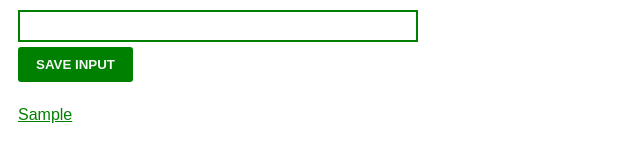
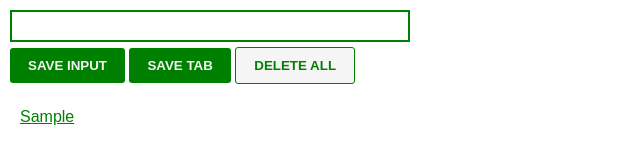
Before and after one commit to dudamdev/javascript, a browser extension: page freecodecamp-JS/javascript-programming-full-course/chrome-extension/extention.html in a window 1280 px wide. Both pictures are taken after typing "Sample" into the empty fields and a click on the button "SAVE INPUT". Shown: the whole page, without its empty margins (0-640 px from the left). Drawn offline with Linux system fonts and the light colour scheme.

Commit message:
Finish Course/Deploy Extention

```diff
--- a/freecodecamp-JS/javascript-programming-full-course/chrome-extension/extention.css
+++ b/freecodecamp-JS/javascript-programming-full-course/chrome-extension/extention.css
@@ -4,6 +4,7 @@
 
 body {
     min-width: 400px;
+    margin-left: 10px;
 }
 
 input {
@@ -12,7 +13,6 @@ input {
     display: block;
     height: 32px;
     margin-top: 10px;
-    margin-left: 10px;
     padding: 10px;
     font-size: 14px;
     font-weight: bold;
@@ -26,8 +26,13 @@ button {
     border: none;
     border-radius: 3px;
     margin-top: 5px;
-    margin-left: 10px;
     cursor: pointer;
+}
+
+button#delete-btn {
+    color: green;
+    background: whitesmoke;
+    border: 1px solid green
 }
 
 ul {
--- a/freecodecamp-JS/javascript-programming-full-course/chrome-extension/extention.html
+++ b/freecodecamp-JS/javascript-programming-full-course/chrome-extension/extention.html
@@ -7,6 +7,8 @@
 <body>
     <input type="text" name="input-el" id="input-el">
     <button id="input-btn">SAVE INPUT</button>
+    <button id="tab-btn">SAVE TAB</button>
+    <button id="delete-btn">DELETE ALL</button>
     <ul id="ul-el"></ul>
     <a href="" target="_blank"></a>
     <script src="extention.js"></script>
--- a/freecodecamp-JS/javascript-programming-full-course/chrome-extension/extention.js
+++ b/freecodecamp-JS/javascript-programming-full-course/chrome-extension/extention.js
@@ -1,30 +1,31 @@
 let myLeads = []
 const inputEl = document.getElementById("input-el")
 const inputBtn = document.getElementById("input-btn")
+const deleteBtn = document.getElementById("delete-btn")
+const tabBtn = document.getElementById("tab-btn")
 const ulEl = document.getElementById("ul-el")
-
-let leadsFromLocalStorage = JSON.parse(localStorage.getItem("myLeads"))
+const leadsFromLocalStorage = JSON.parse(localStorage.getItem("myLeads"))
 
 if (leadsFromLocalStorage) {
     myLeads = leadsFromLocalStorage
-    renderLeads()
+    render(myLeads)
 }
 
-inputBtn.addEventListener("click", function () {
-    myLeads.push(inputEl.value)
-    inputEl.value = ""
-    localStorage.setItem("myLeads", JSON.stringify(myLeads))
-    renderLeads()
-    console.log(localStorage.getItem("myLeads"))
+tabBtn.addEventListener("click", function () {
+    chrome.tabs.query({ active: true, currentWindow: true }, function (tabs) {
+        myLeads.push(tabs[0].url)
+        localStorage.setItem("myLeads", JSON.stringify(myLeads))
+        render(myLeads)
+    })
 })
 
-function renderLeads() {
+function render(leads) {
     let listItems = ""
-    for (let i = 0; i < myLeads.length; i++) {
+    for (let i = 0; i < leads.length; i++) {
         listItems += `
         <li>
-            <a target='_blank' href='${myLeads[i]}'>
-            ${myLeads[i]}
+            <a target='_blank' href='${leads[i]}'>
+            ${leads[i]}
             </a>
         </li>
     `
@@ -32,4 +33,16 @@ function renderLeads() {
     ulEl.innerHTML = listItems
 }
 
-// JSON - JavaScript Object Notation
+deleteBtn.addEventListener("dblclick", function () {
+    localStorage.clear()
+    myLeads = []
+    render(myLeads)
+})
+
+inputBtn.addEventListener("click", function () {
+    myLeads.push(inputEl.value)
+    inputEl.value = ""
+    localStorage.setItem("myLeads", JSON.stringify(myLeads))
+    render(myLeads)
+    console.log(localStorage.getItem("myLeads"))
+})
```
Also changed, not shown: freecodecamp-JS/javascript-programming-full-course/button/button.html (+1 -1 lines), freecodecamp-JS/javascript-programming-full-course/button/button.js (+4 -15 lines), freecodecamp-JS/javascript-programming-full-course/chrome-extension/manifest.json.
